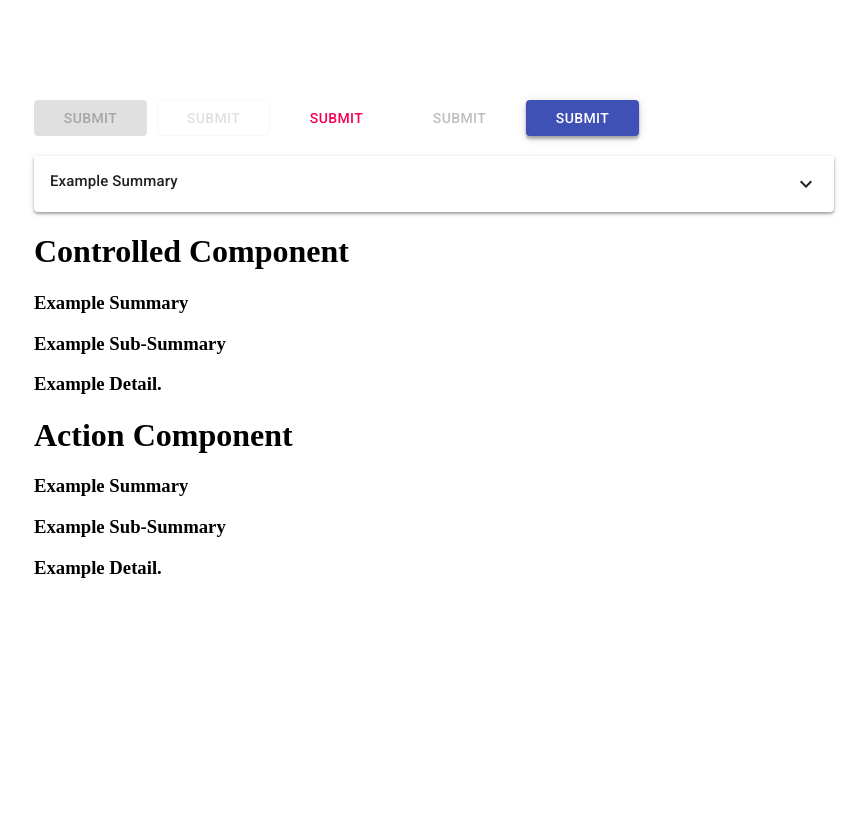
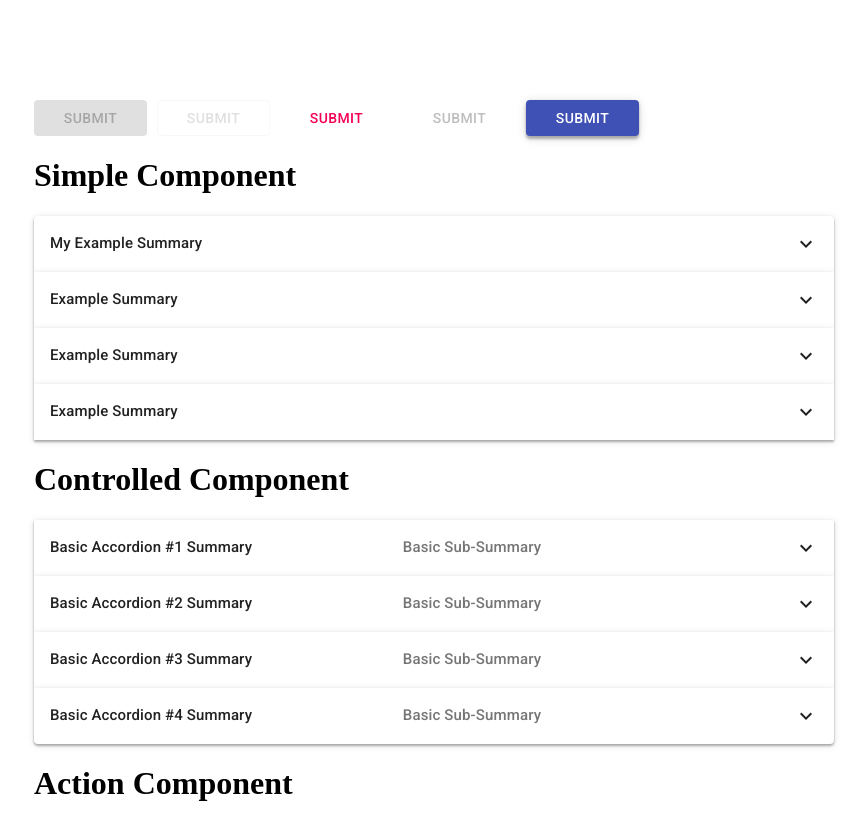
Before and after one commit to z123fg/antraui, a React (Create React App) app: page / in a window 1280 px wide. Shown: the top 840 px of the page, without its empty margins (66-933 px from the left). Built offline with nearby package versions, Linux system fonts and the light colour scheme.

Commit message:
controlled-update

```diff
--- a/src/components/MyAccordion/MyAccordion.tsx
+++ b/src/components/MyAccordion/MyAccordion.tsx
@@ -1,10 +1,11 @@
 import React, {
+  ChangeEvent,
   createContext,
   FC,
   ReactNode,
   useCallback,
   useContext,
-  useEffect,
+  useLayoutEffect,
   useRef,
   useState,
 } from "react";
@@ -36,12 +37,22 @@ interface AccordionContextProps {
   disabled?: boolean;
   // children
   children?: ReactNode;
-  // onSelect event
-  onSelect?: (evt: React.SyntheticEvent) => void;
+  // height of detail Component
+  detailHeight?: string;
+  // detail ref
+  detailRef?: HTMLParagraphElement;
   // handleClick
   handleClick?: () => void;
-  // height of detail Component
-  detailHeight?: string;
+  //
+  // controlled variant props
+  // panelId?: string;
+  // user passed active state for controlled variant
+  active?: boolean;
+  isActive?: boolean;
+  // // active state for controlled logic
+  // isActive?: boolean;
+  // // handle controlled onClick
+  // handleCtrldClick?: (evt: React.SyntheticEvent) => void;
 }
 
 // class names
@@ -71,55 +82,42 @@ const DefaultExpandIcon: FC = () => {
   );
 };
 
-const defaultSummary = "Example Summary";
-const defaultSubSummary = "Example Sub-Summary";
-const defaultDetail = "Example Detail.";
-const defaultBgColor = "rgba(255, 255, 255, 1)";
-const defaultBgColorDisabled = "rgba(0, 0, 0, 0.12)";
-const defaultColor = "rgba(0, 0, 0, 0.87)";
-const defaultColorSecondary = "rgba(0, 0, 0, 0.54)";
-const defaultExpandIcon = <DefaultExpandIcon />;
-const defaultDisabledState = false;
-
 // Accordion Context
 
 const AccordionCtx = createContext<AccordionContextProps>({});
 
 const AccordionProvider: FC<AccordionContextProps> = ({
-  summary = defaultSummary,
-  subSummary = defaultSubSummary,
-  detail = defaultDetail,
-  bgColor = defaultBgColor,
-  bgColorDisabled = defaultBgColorDisabled,
-  color = defaultColor,
-  colorSecondary = defaultColorSecondary,
-  expandIcon = defaultExpandIcon,
-  disabled = defaultDisabledState,
+  summary = "Example Summary",
+  subSummary = "Example Sub-Summary",
+  detail = "Example Detail.",
+  bgColor = "rgba(255, 255, 255, 1)",
+  bgColorDisabled = "rgba(0, 0, 0, 0.12)",
+  color = "rgba(0, 0, 0, 0.87)",
+  colorSecondary = "rgba(0, 0, 0, 0.54)",
+  expandIcon = <DefaultExpandIcon />,
+  disabled = false,
+  active = false,
   children,
 }) => {
   const [expanded, expandedSet] = useState(false);
-  const [detailHeight, detailHeightSet] = useState("0px");
-  const detailRef = useRef<HTMLParagraphElement>(null!);
+  const [isActive, isActiveSet] = useState(false);
 
   const handleClick = useCallback(() => {
-    if (!disabled) {
-      expandedSet(!expanded);
-    }
+    expandedSet(!expanded);
   }, [expanded]);
 
-  useEffect(() => {
-    detailHeightSet(
-      expanded ? `${detailRef.current?.scrollHeight + 32}px` : `0px`
-    );
-  }, [expanded, detailRef]);
+  // const handleCtrldClick = (panelId: string) => (evt: React.SyntheticEvent, idx: string) => {
+  //   console.log(evt.target);
+
+  //   isActiveSet(panelId === idx ? true : false);
+  // }
+
 
   return (
     <AccordionCtx.Provider
       value={{
         handleClick,
         expanded,
-        detailHeight,
-        // defaults
         summary,
         subSummary,
         detail,
@@ -129,6 +127,8 @@ const AccordionProvider: FC<AccordionContextProps> = ({
         colorSecondary,
         expandIcon,
         disabled,
+        isActive,
+        // handleCtrldClick,
       }}
     >
       {children}
@@ -136,10 +136,40 @@ const AccordionProvider: FC<AccordionContextProps> = ({
   );
 };
 
+const DetailEl: FC<AccordionContextProps> = ({ detail }) => {
+  const [detailHeight, detailHeightSet] = useState("0px");
+  const detailRef = useRef<HTMLParagraphElement>(null!);
+  const { expanded, color } = useContext(AccordionCtx);
+
+  useLayoutEffect(() => {
+    detailHeightSet(`${detailRef.current?.scrollHeight}`);
+  }, [expanded, detailRef]);
+
+  return (
+    <>
+      <div
+        className={classNames.wrapper.detail}
+        style={{
+          color: color,
+          maxHeight: expanded ? `${detailHeight + 32}px` : `0px`,
+          padding: expanded ? 16 : 0,
+        }}
+      >
+        {expanded && (
+          <p ref={detailRef} className={classNames.typography.detail}>
+            {detail}
+          </p>
+        )}
+      </div>
+    </>
+  );
+};
+
 // Variant Components
 
 const SimpleVariant: FC = () => {
   const {
+    handleClick,
     expanded,
     summary,
     detail,
@@ -148,20 +178,22 @@ const SimpleVariant: FC = () => {
     color,
     expandIcon,
     disabled,
-    detailHeight,
-    handleClick,
   } = useContext(AccordionCtx);
 
   return (
-    <article
+    <button
+      disabled={disabled}
+      onClick={handleClick}
       className={classNames.container.panel}
       style={{
         backgroundColor: disabled ? bgColorDisabled : bgColor,
         marginBottom: expanded ? 16 : 0,
+        marginTop: expanded ? 16 : 0,
       }}
     >
-      <div onClick={handleClick} className={classNames.container.summary} style={{ color: color }}>
+      <div className={classNames.container.summary} style={{ color: color }}>
         <p className={classNames.typography.summary}>{summary}</p>
+
         <div
           className={classNames.wrapper.icon}
           style={{
@@ -172,23 +204,16 @@ const SimpleVariant: FC = () => {
           {expandIcon}
         </div>
       </div>
-      <div
-        className={classNames.wrapper.detail}
-        style={{
-          color: color,
-          maxHeight: detailHeight,
-          padding: expanded ? 16 : 0,
-        }}
-      >
-        <p className={classNames.typography.detail}>{detail}</p>
-      </div>
-    </article>
+
+      <DetailEl detail={detail} />
+    </button>
   );
 };
 
 const ControlledVariant: FC = () => {
   const {
     expanded,
+    handleClick,
     summary,
     subSummary,
     detail,
@@ -202,17 +227,52 @@ const ControlledVariant: FC = () => {
 
   return (
     <>
-      <h1>Controlled Component</h1>
-      <h3>{summary}</h3>
-      <h3>{subSummary}</h3>
-      <h3>{detail}</h3>
+      <button
+        disabled={disabled}
+        className={classNames.container.panel}
+        style={{
+          backgroundColor: disabled ? bgColorDisabled : bgColor,
+          marginBottom: expanded ? 16 : 0,
+          marginTop: expanded ? 16 : 0,
+        }}
+      >
+        <div className={classNames.container.summary} style={{ color: color }}>
+          <p className={classNames.typography.summary}>{summary}</p>
+
+          {subSummary ? (
+            <p
+              className={classNames.typography.subSummary}
+              style={{ color: colorSecondary }}
+            >
+              <>
+                {subSummary?.length > 40
+                  ? `${subSummary?.substring(0, 40)}...`
+                  : subSummary}
+              </>
+            </p>
+          ) : null}
+
+          <div
+            className={classNames.wrapper.icon}
+            style={{
+              fill: color,
+              transform: expanded ? "rotate(180deg)" : "",
+            }}
+          >
+            {expandIcon}
+          </div>
+        </div>
+
+        <DetailEl detail={detail} />
+      </button>
     </>
   );
 };
 
-const ActionVariant: FC<AccordionContextProps> = () => {
+const ActionVariant: FC = () => {
   const {
     expanded,
+    handleClick,
     summary,
     subSummary,
     detail,
@@ -226,7 +286,6 @@ const ActionVariant: FC<AccordionContextProps> = () => {
 
   return (
     <>
-      <h1>Action Component</h1>
       <h3>{summary}</h3>
       <h3>{subSummary}</h3>
       <h3>{detail}</h3>
@@ -234,29 +293,29 @@ const ActionVariant: FC<AccordionContextProps> = () => {
   );
 };
 
-const MyAccordion: FC<AccordionContextProps> = ({ variant }) => {
-  switch (variant) {
+const MyAccordion: FC<AccordionContextProps> = (props) => {
+  switch (props.variant) {
     case "simple":
       return (
-        <AccordionProvider>
+        <AccordionProvider {...props}>
           <SimpleVariant />
         </AccordionProvider>
       );
     case "controlled":
       return (
-        <AccordionProvider>
+        <AccordionProvider {...props}>
           <ControlledVariant />
         </AccordionProvider>
       );
     case "action":
       return (
-        <AccordionProvider>
+        <AccordionProvider {...props}>
           <ActionVariant />
         </AccordionProvider>
       );
     default:
       return (
-        <AccordionProvider>
+        <AccordionProvider {...props}>
           <SimpleVariant />
         </AccordionProvider>
       );
@@ -282,14 +341,14 @@ export default MyAccordion;
 //     <p className="antraUI-Accordion-summary-typography">{summary}</p>
 
 //     {variant === "controlled" && (
-//       <p
-//         className="antraUI-Accordion-summary-subtitle-typography"
-//         style={{ color: colorSecondary }}
-//       >
-//         {!expandedState && subSummary.length > 40
-//           ? `${subSummary.substring(0, 40)}...`
-//           : subSummary}
-//       </p>
+// <p
+//   className="antraUI-Accordion-summary-subtitle-typography"
+//   style={{ color: colorSecondary }}
+// >
+//   {!expandedState && subSummary.length > 40
+//     ? `${subSummary.substring(0, 40)}...`
+//     : subSummary}
+// </p>
 //     )}
 
 //     <div
--- a/src/components/MyAccordion/_MyAccordion.scss
+++ b/src/components/MyAccordion/_MyAccordion.scss
@@ -2,10 +2,8 @@
 @use "../../scss/mixin";
 
 $accordion-filter: drop-shadow(0px 2px 1px rgba(0, 0, 0, 0.2))
-drop-shadow(0px 1px 1px rgba(0, 0, 0, 0.14))
-drop-shadow(0px 1px 3px rgba(0, 0, 0, 0.12));
-// $accordion-drawer-animation: ;
-// $accordion-transition: ;
+  drop-shadow(0px 1px 1px rgba(0, 0, 0, 0.14))
+  drop-shadow(0px 1px 3px rgba(0, 0, 0, 0.12));
 
 @mixin lg-accordion-typography {
   font-family: variable.$font-family;
@@ -23,6 +21,11 @@ drop-shadow(0px 1px 3px rgba(0, 0, 0, 0.12));
   text-align: start;
   font-weight: 400;
   font-size: 15px;
+}
+
+@mixin panel-button-reset {
+  box-sizing: border-box;
+  border: none;
 }
 
 @mixin accordion-gutter {
@@ -51,12 +54,15 @@ drop-shadow(0px 1px 3px rgba(0, 0, 0, 0.12));
 .accordion__panel--container {
   width: 100%;
   display: flex;
-  justify-content: center;
-  align-items: space-between;
+  justify-content: space-between;
+  align-items: center;
   flex-direction: column;
   transition: all 1s ease;
 
+  @include accordion-gutter;
+  @include panel-button-reset;
   filter: $accordion-filter;
+  cursor: pointer;
 
   &:first-of-type {
     border-radius: 4px 4px 0px 0px;
@@ -68,19 +74,18 @@ drop-shadow(0px 1px 3px rgba(0, 0, 0, 0.12));
 
 .accordion__summary--container {
   @include accordion-gutter;
-
+  width: 100%;
   display: flex;
-  align-items: flex-start;
+  align-items: center;
   justify-content: space-between;
-
-  cursor: pointer;
 }
 
 .accordion__detail--wrapper {
-  display: block;
-  max-width: 100%;
-  transition: max-height 1s ease;
-  overflow: auto;
+  width: 100%;
+  display: flex;
+  max-height: 0;
+  transition: 0.5s ease-in-out;
+  overflow: hidden;
 }
 .accordion__detail--wrapper::-webkit-scrollbar {
   display: none;
@@ -94,3 +99,58 @@ drop-shadow(0px 1px 3px rgba(0, 0, 0, 0.12));
 }
 
 // animation
+// .detail__animation--expanded {
+//   animation: slideInDown 1s;
+// }
+
+// .detail__animation--retract {
+//   animation: retract 0.4s cubic-bezier(0.250, 0.460, 0.450, 0.940) both;
+// }
+
+// @keyframes slideInDown {
+//   0% {
+//     transform: translate3d(0, -75%, 0);
+//     transition: 1s ease;
+//     transition-delay: 0.25s;
+//     opacity: 0;
+//   }
+//   100% {
+//     transform: translate3d(0, 0, 0);
+//     opacity: 1;
+//     visibility: visible;
+//   }
+// }
+
+// @keyframes slideOutUp {
+//   0% {
+//     transform: translate3d(0, -75%, 0);
+//     transition: 1s ease;
+//     visibility: visible;
+//     opacity: 1;
+//   }
+//   100% {
+//     transform: translate3d(0, 0, 0);
+//     opacity: 0;
+//   }
+// }
+
+// @keyframes expand {
+//   0% {
+//   }
+//   100% {
+//   }
+// }
+// @keyframes retract {
+//   0% {
+//     -webkit-transform: scaleY(1);
+//     transform: scaleY(1);
+//     -webkit-transform-origin: 100% 0%;
+//     transform-origin: 100% 0%;
+//   }
+//   100% {
+//     -webkit-transform: scaleY(0.3);
+//     transform: scaleY(0.3);
+//     -webkit-transform-origin: 100% 0%;
+//     transform-origin: 100% 0%;
+//   }
+// }
--- a/src/components/MyAccordion/parent/MyAccordionParent.tsx
+++ b/src/components/MyAccordion/parent/MyAccordionParent.tsx
@@ -2,7 +2,7 @@
 // COMPONENT FOR TESTING PURPOSES ONLY
 //
 
-import { FC, useState } from "react";
+import { ChangeEvent, FC, useState } from "react";
 import MyAccordion from "../MyAccordion";
 
 const UserExpandIcon: React.FC = () => {
@@ -41,27 +41,38 @@ const accordionData = [
 ];
 
 const MyAccordionParent: FC = () => {
-  const [expanded, setExpanded] = useState(false);
+  const [active, activeSet] = useState(false);
 
-  console.log(expanded);
+  // console.log(expanded);
+
 
   return (
     <div style={{ minHeight: "100vh" }}>
       <div style={{ maxWidth: 800, marginTop: 20 }}>
-        {/* {accordionData.map((panel) => (
+        <h1>Simple Component</h1>
+        <MyAccordion
+          variant="simple"
+          summary="My Example Summary"
+          detail="Basic Accordion Detail. Basic Accordion Detail. Basic Accordion Detail. Basic Accordion Detail. Basic Accordion Detail. Basic Accordion Detail. Basic Accordion Detail. Basic Accordion Detail. Basic Accordion Detail. Basic Accordion Detail. Basic Accordion Detail. Basic Accordion Detail. Basic Accordion Detail. Basic Accordion Detail. Basic Accordion Detail. Basic Accordion Detail."
+        />
+        <MyAccordion variant="simple" />
+        <MyAccordion variant="simple" />
+        <MyAccordion variant="simple" />
+
+        <h1>Controlled Component</h1>
+        {accordionData.map((idx) => (
           <MyAccordion
             variant="controlled"
-            summary={panel.summary}
-            subSummary={panel.subSummary}
-            detail={panel.detail}
+            // panelId={`panel-${idx}`}
+            active={active}
+            summary={idx.summary}
+            subSummary={idx.subSummary}
+            detail={idx.detail}
           />
-        ))} */}
-      </div>
+        ))}
 
-      <div style={{ maxWidth: 800, marginTop: 20 }}>
-        <MyAccordion variant="simple" />
-        <MyAccordion variant="controlled" />
-        <MyAccordion variant="action" />
+        <h1>Action Component</h1>
+        {/* <MyAccordion variant="action" /> */}
       </div>
     </div>
   );
```
